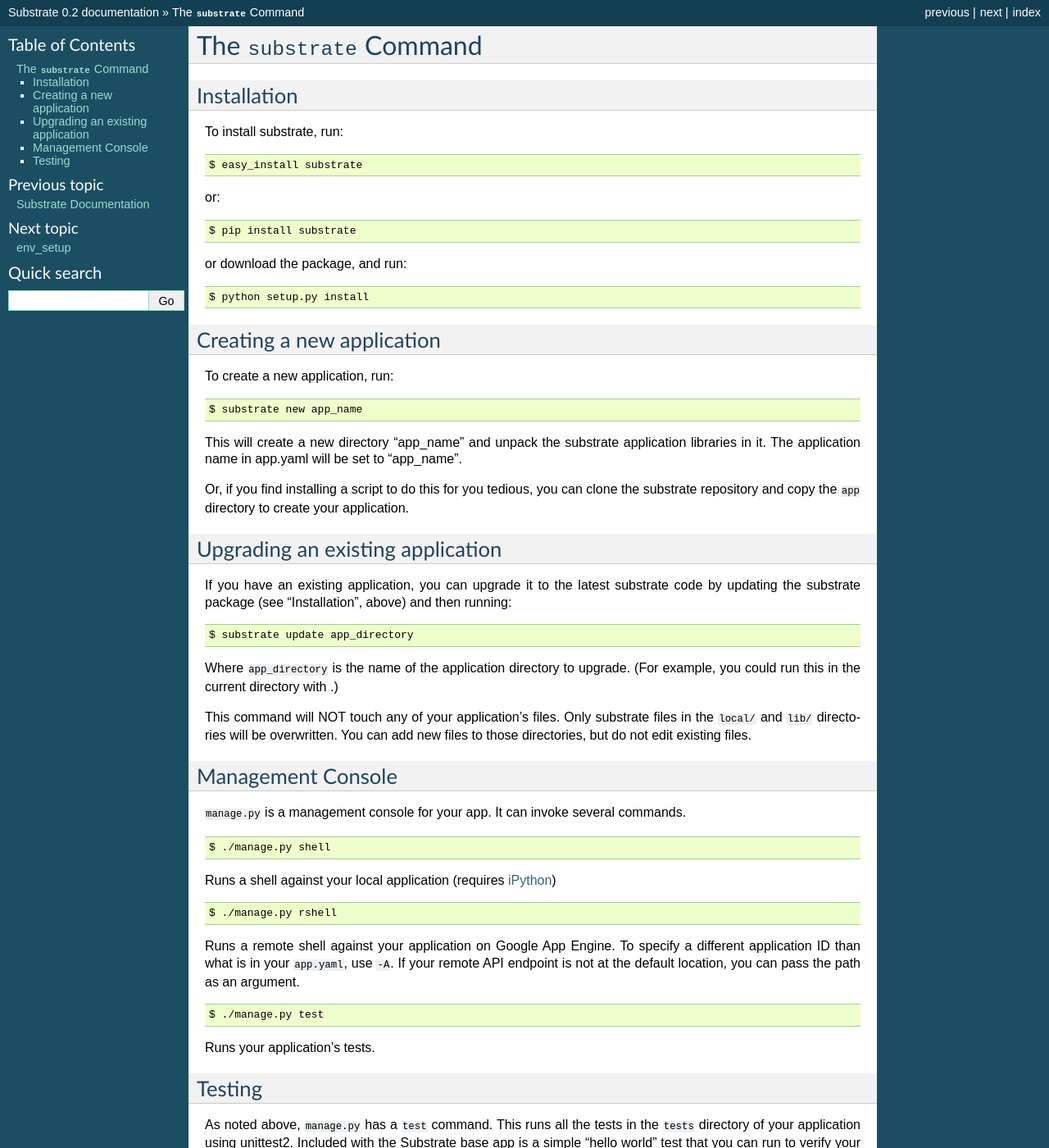
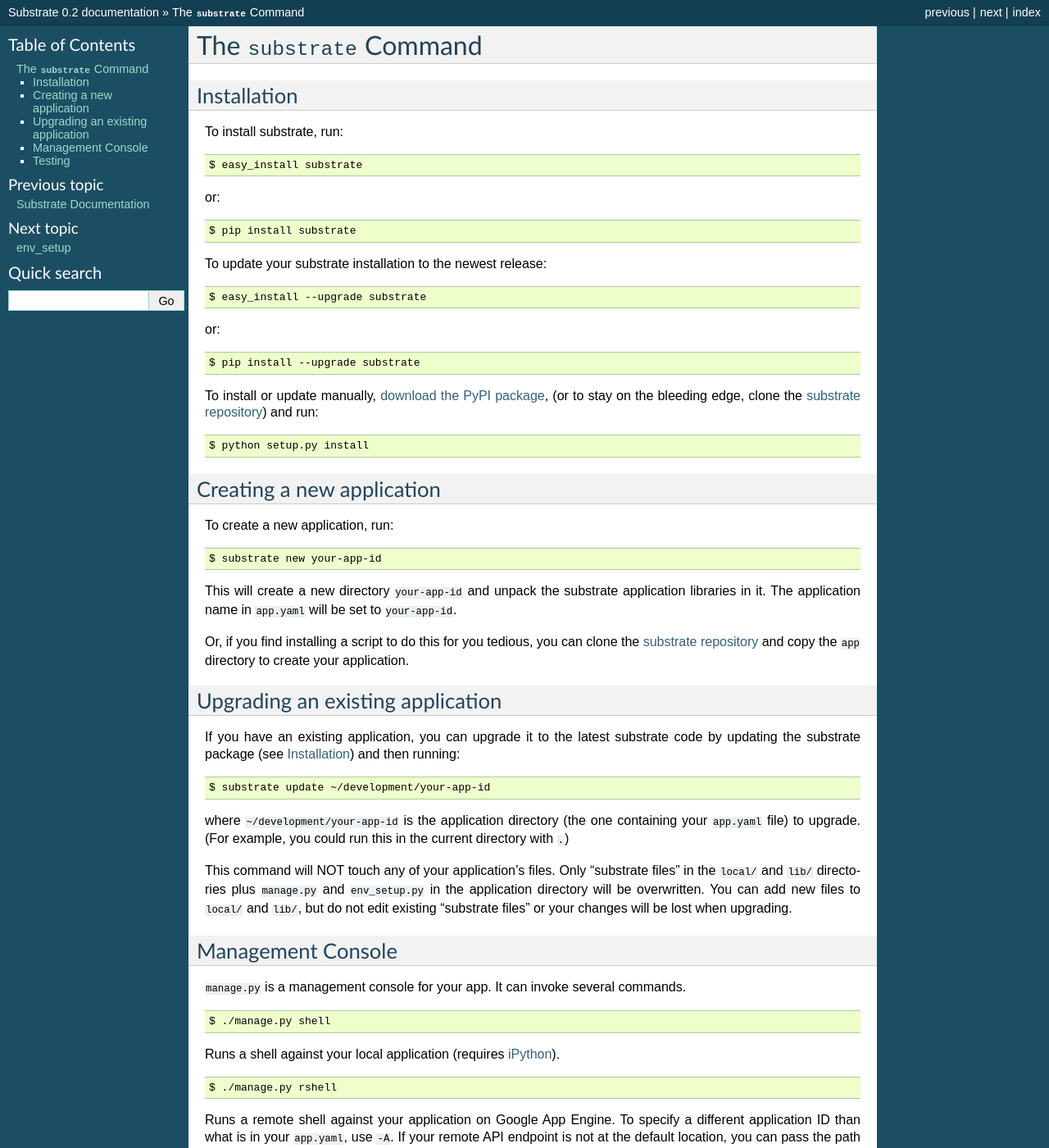
Before and after one commit to xuru/substrate, a Sphinx documentation site: the page built from docs/substrate.rst, in a window 1280 px wide and 1400 px high. Shown: the whole window at 82% size. Built offline with Sphinx 7.4.7, drawn with Linux system fonts in a browser that asks for light colours; some of the changed text lies outside the part shown.

Commit message:
Copy manage.py and env_setup.py as part of the update process; remove builddocs manage command; updated docs

```diff
--- a/docs/substrate.rst
+++ b/docs/substrate.rst
@@ -12,7 +12,16 @@
 
   $ pip install substrate
 
-or download the package, and run::
+To update your substrate installation to the newest release::
+
+  $ easy_install --upgrade substrate
+
+or::
+
+  $ pip install --upgrade substrate
+
+To install or update manually, `download the PyPI package`_,
+(or to stay on the bleeding edge, clone the `substrate repository`_) and run::
 
   $ python setup.py install
 
@@ -21,32 +30,33 @@
 
 To create a new application, run::
 
-  $ substrate new app_name
+  $ substrate new your-app-id
 
-This will create a new directory "app_name" and unpack the substrate
-application libraries in it. The application name in app.yaml will be
-set to "app_name".
+This will create a new directory ``your-app-id`` and unpack the substrate
+application libraries in it. The application name in ``app.yaml`` will be
+set to ``your-app-id``.
 
 Or, if you find installing a script to do this for you tedious, you
-can clone the substrate repository and copy the ``app`` directory to
+can clone the `substrate repository`_ and copy the ``app`` directory to
 create your application.
 
 Upgrading an existing application
 ---------------------------------
 
 If you have an existing application, you can upgrade it to the latest
-substrate code by updating the substrate package (see "Installation",
-above) and then running::
+substrate code by updating the substrate package (see `Installation`_) and then running::
 
-   $ substrate update app_directory
+   $ substrate update ~/development/your-app-id
 
-Where ``app_directory`` is the name of the application directory to upgrade. (For example, you could
-run this in the current directory with .)
+where ``~/development/your-app-id`` is the application directory
+(the one containing your ``app.yaml`` file) to upgrade.
+(For example, you could run this in the current directory with ``.``)
 
 This command will NOT touch any of your application's files. Only
-substrate files in the ``local/`` and ``lib/`` directories will be
-overwritten. You can add new files to those directories, but do not
-edit existing files.
+"substrate files" in the ``local/`` and ``lib/`` directories plus
+``manage.py`` and ``env_setup.py`` in the application directory will be
+overwritten. You can add new files to ``local/`` and ``lib/``, but do not
+edit existing "substrate files" or your changes will be lost when upgrading.
 
 Management Console
 ------------------
@@ -57,7 +67,7 @@
 
   $ ./manage.py shell
 
-Runs a shell against your local application (requires `iPython`_)
+Runs a shell against your local application (requires `iPython`_).
 
 ::
 
@@ -79,10 +89,16 @@
 
 As noted above, ``manage.py`` has a ``test`` command. This runs all
 the tests in the ``tests`` directory of your application using
-unittest2. Included with the Substrate base app is a simple "hello
+`unittest2`_. Included with the Substrate base app is a simple "hello
 world" test that you can run to verify your installation. It is
 located in ``tests/handlers/test_main.py``.
 
 .. Links
 
+.. _download the PyPI package: http://pypi.python.org/pypi/substrate#downloads
+
+.. _substrate repository: http://bitbucket.org/gumptioncom/substrate
+
+.. _unittest2: http://pypi.python.org/pypi/unittest2
+
 .. _iPython: http://ipython.org/
```
Also changed, not shown: README.rst (+35 -19 lines), 2 other files.
